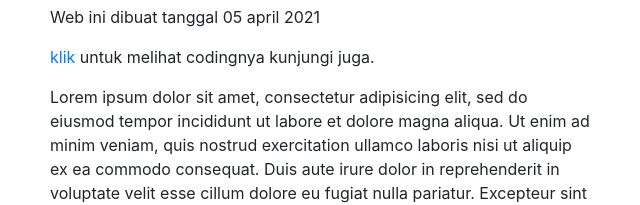
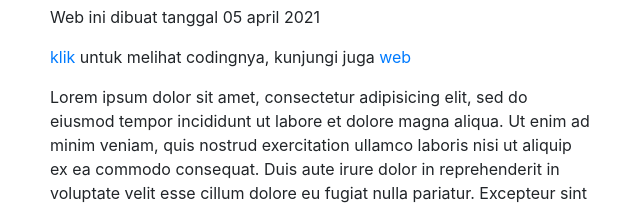
Before and after one commit to khasbengkulu/dunia, a website: page about.html in a window 1280 px wide. Shown: the part 259-464 px from the top of the page, 605-1245 px from the left. Drawn offline with Linux system fonts and the light colour scheme.

Commit message:
Update about.html

```diff
--- a/about.html
+++ b/about.html
@@ -70,7 +70,7 @@
       <div class="col-lg-6">
         <h2>Tentang Web </h2>
         <p> Web ini dibuat tanggal 05 april 2021</p>
-        <P> <a href="https://github.com/khasbengkulu/dunia"> klik </a> untuk melihat codingnya <ahref="http://khasbengkulu.atwebpages.com"> kunjungi</a> juga.</p>
+        <P> <a href="https://github.com/khasbengkulu/dunia"> klik </a> untuk melihat codingnya, kunjungi juga  <a href="http://khasbengkulu.atwebpages.com">web</a></p>
         <p> Lorem ipsum dolor sit amet, consectetur adipisicing elit, sed do eiusmod
         tempor incididunt ut labore et dolore magna aliqua. Ut enim ad minim veniam,
         quis nostrud exercitation ullamco laboris nisi ut aliquip ex ea commodo
```
